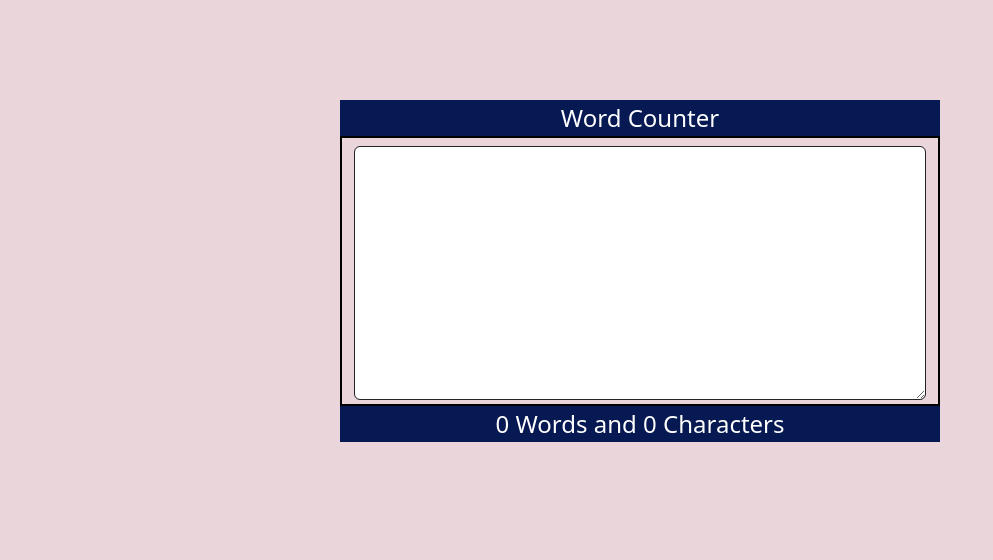
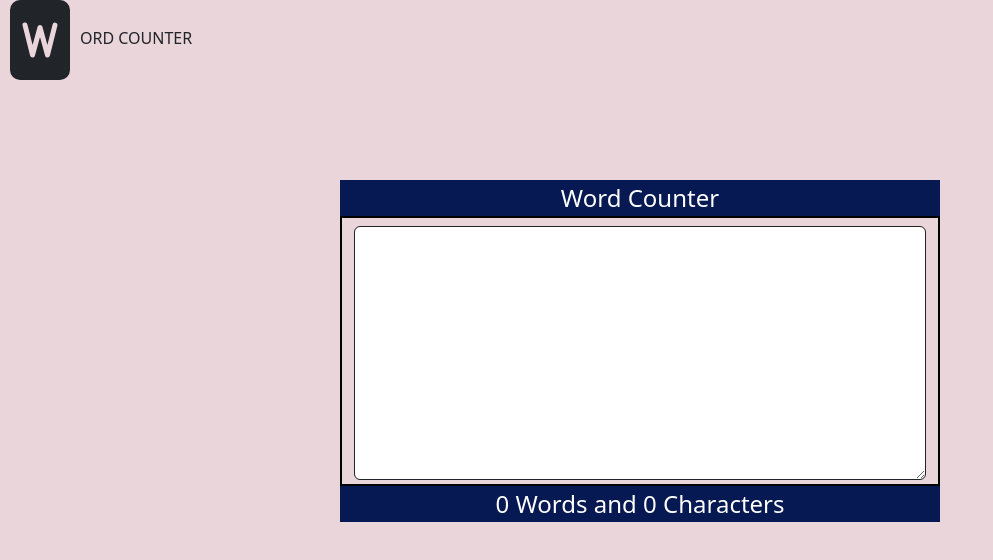
Before and after one commit to archanaJena/word-char-counter, a plain HTML site: page index.html in a window 1280 px wide. Shown: the whole page, without its empty margins (0-993 px from the left). Drawn offline with nearby package versions, Linux system fonts and the light colour scheme.

Commit message:
Update index.html

```diff
--- a/index.html
+++ b/index.html
@@ -13,6 +13,20 @@
     <link rel="stylesheet" href="style.css" />
   </head>
   <body>
+    <div class="flex">
+      <svg
+        xmlns="http://www.w3.org/2000/svg"
+        width="80"
+        height="80"
+        fill="currentColor"
+        class="bi"
+        viewBox="0 0 16 16"
+      >
+        <path
+          d="M12 0H4a2 2 0 0 0-2 2v12a2 2 0 0 0 2 2h8a2 2 0 0 0 2-2V2a2 2 0 0 0-2-2zM5.485 4.879l1.036 4.144.997-3.655a.5.5 0 0 1 .964 0l.997 3.655 1.036-4.144a.5.5 0 0 1 .97.242l-1.5 6a.5.5 0 0 1-.967.01L8 7.402l-1.018 3.73a.5.5 0 0 1-.967-.01l-1.5-6a.5.5 0 1 1 .97-.242z"
+        /></svg
+      ><span class="count">ORD COUNTER</span>
+    </div>
     <div class="container">
       <div class="row">
         <div
```
